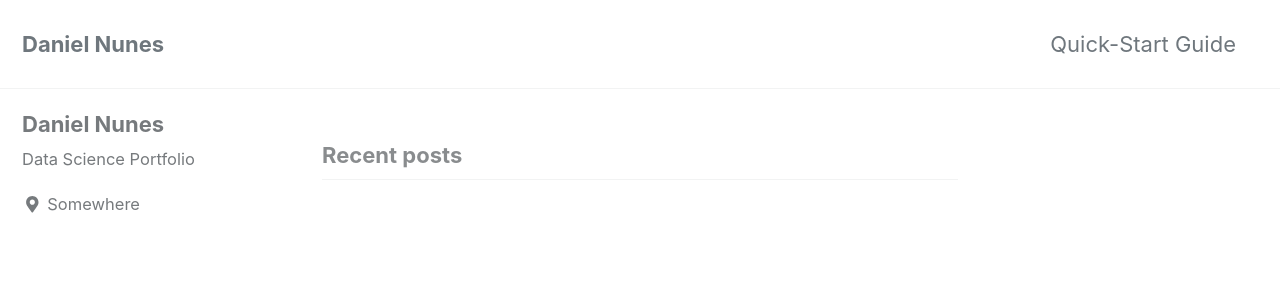
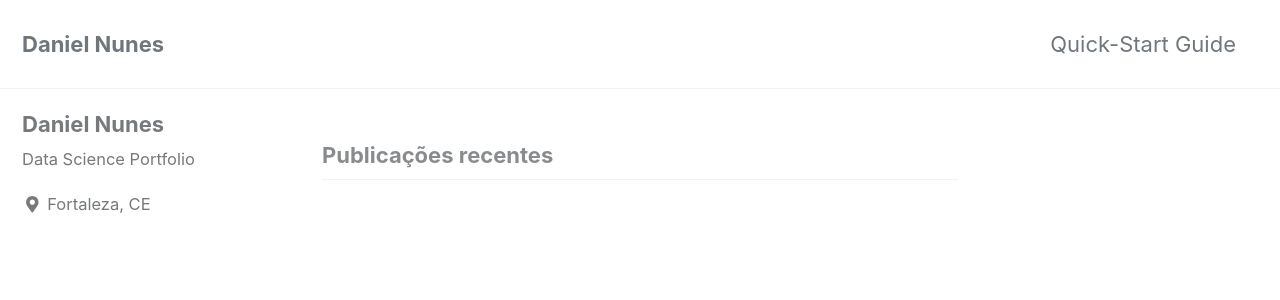
Before and after one commit to danielmnunes/danielmnunes.github.io, a Jekyll site: the page built from index.html, in a window 1280 px wide and 900 px high. Shown: the top 300 px of the window. Built offline with Jekyll 4.4.1, drawn with Linux system fonts in a browser that asks for light colours; cached includes are drawn as plain includes; nearby versions of some CDN libraries; the list of posts is cut into pages by our own code; some of the changed text lies outside the part shown.

Commit message:
Localizacao

```diff
--- a/_config.yml
+++ b/_config.yml
@@ -15,7 +15,7 @@
 minimal_mistakes_skin    : "default" # "air", "aqua", "contrast", "dark", "dirt", "neon", "mint", "plum", "sunrise"
 
 # Site Settings
-locale                   : "en-US"
+locale                   : "pt-BR"
 title                    : "Daniel Nunes"
 title_separator          : "-"
 name                     : "Daniel Nunes"
@@ -109,7 +109,7 @@ author:
   name             : "Daniel Nunes"
   avatar           : # path of avatar image, e.g. "/assets/images/bio-photo.jpg"
   bio              : "Data Science Portfolio"
-  location         : "Somewhere"
+  location         : "Fortaleza, CE"
   email            :
   links:
     - label: "Email"
```
